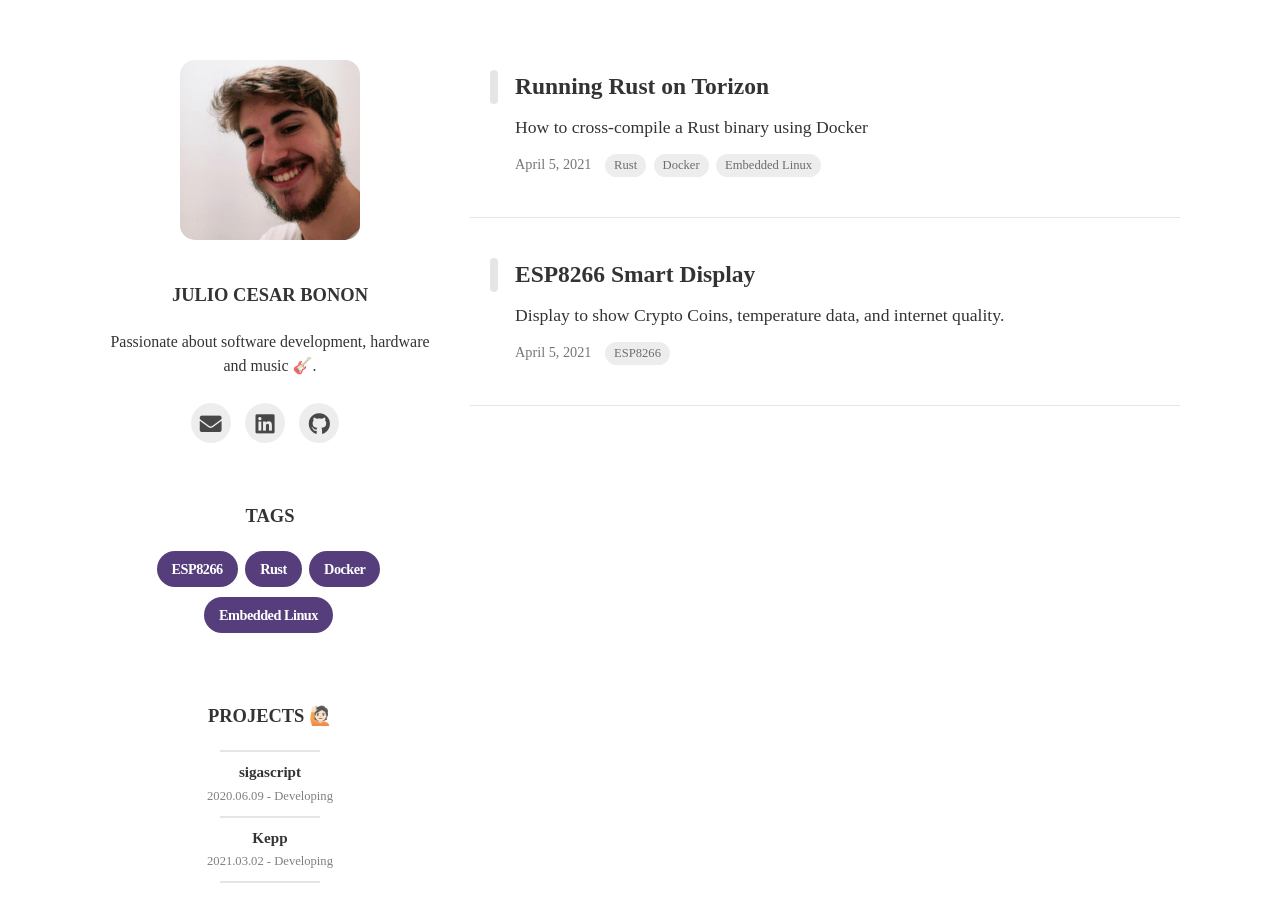
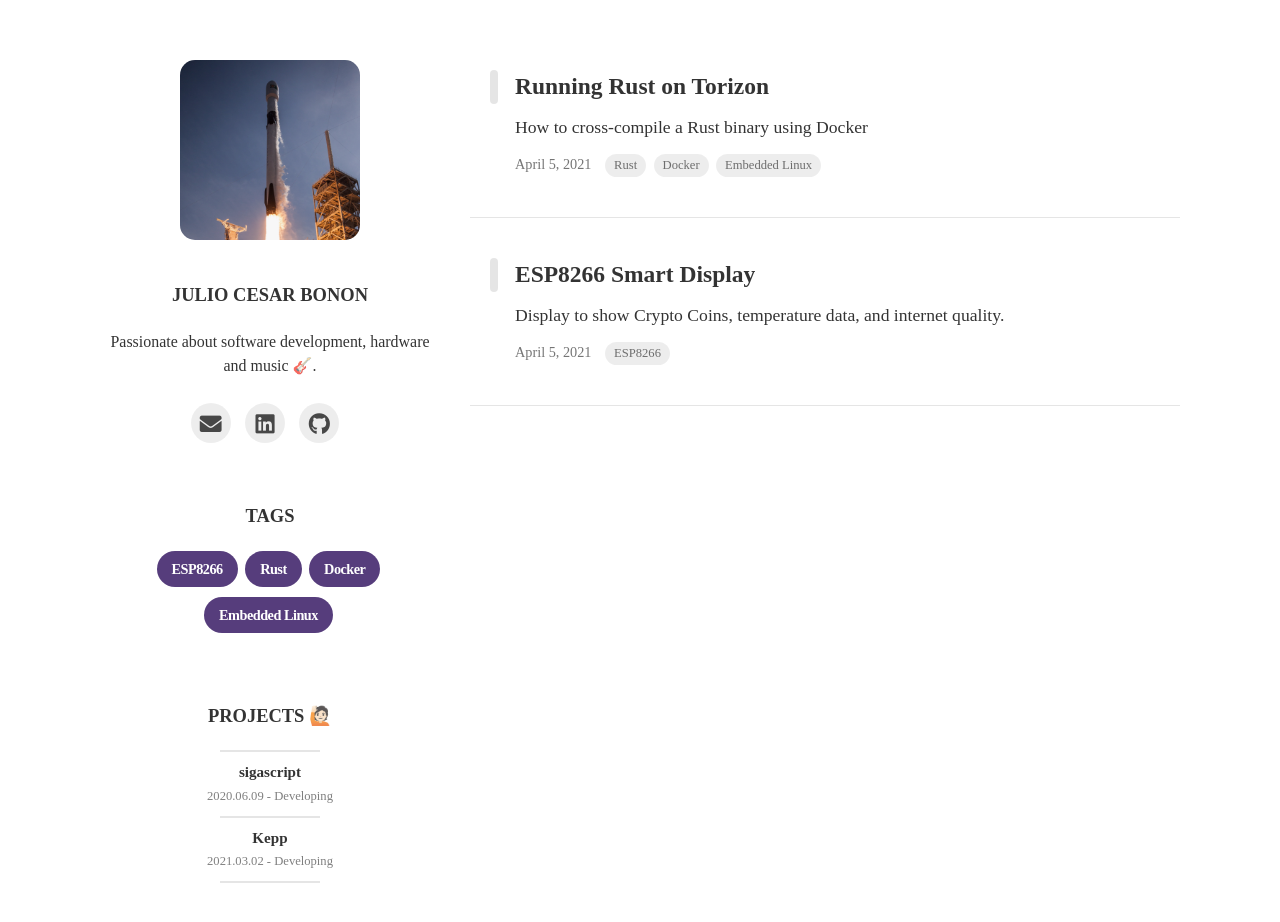
Before and after one commit to juliobonon/juliobonon.github.io, a Jekyll site: the page built from index.html, in a window 1280 px wide. Built offline with Jekyll 4.4.1, drawn with Linux system fonts in a browser that asks for light colours; nearby versions of some CDN libraries; some web fonts are replaced; the list of posts is cut into pages by our own code.

Commit message:
Change image to falcon-9.jpg

```diff
--- a/_config.yml
+++ b/_config.yml
@@ -9,7 +9,7 @@ theme_settings :
 
   # Profile Settings
   profile :
-    image : assets/img/me.jpeg
+    image : assets/img/falcon-9.jpg
     username : Julio Cesar Bonon
     description : Passionate about software development, hardware and music 🎸.
     experience :
```
Also changed, not shown: assets/img/falcon-9.jpg (added).
